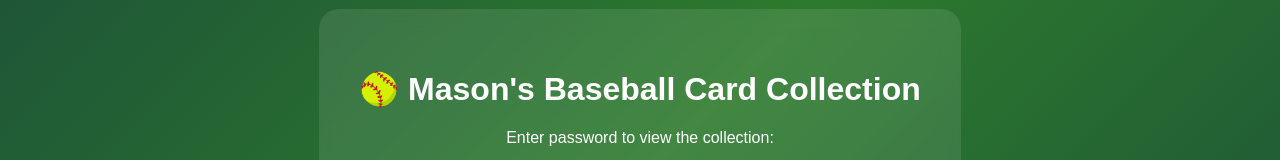
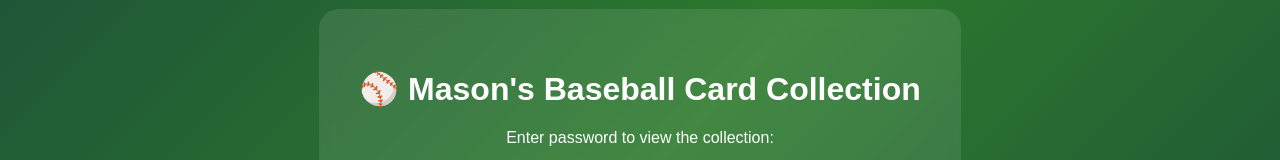
Before and after one commit to stevempoole/masons-baseball-cards, a website: page index.html in a window 1280 px wide. Shown: the part 223-383 px from the top of the page. Drawn offline with Linux system fonts and the light colour scheme.

Commit message:
⚾ UPDATED: Changed from softball to baseball emoji - proper sport icon!

```diff
--- a/index.html
+++ b/index.html
@@ -37,7 +37,7 @@
 </head>
 <body>
     <div class="login">
-        <h1>🥎 Mason's Baseball Card Collection</h1>
+        <h1>⚾ Mason's Baseball Card Collection</h1>
         <p>Enter password to view the collection:</p>
         <input type="password" id="pwd" placeholder="Password">
         <br>
```
Also changed, not shown: main.html (+1 -1 lines), simple-login.html (+1 -1 lines).
